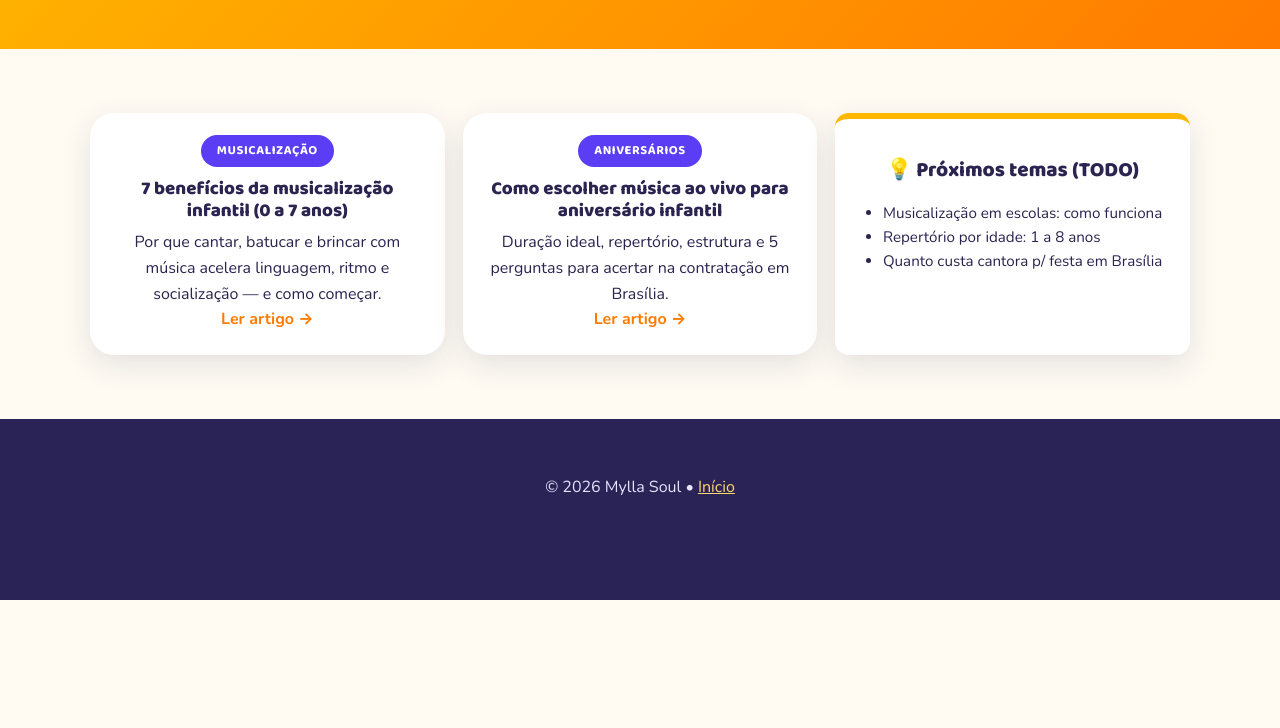
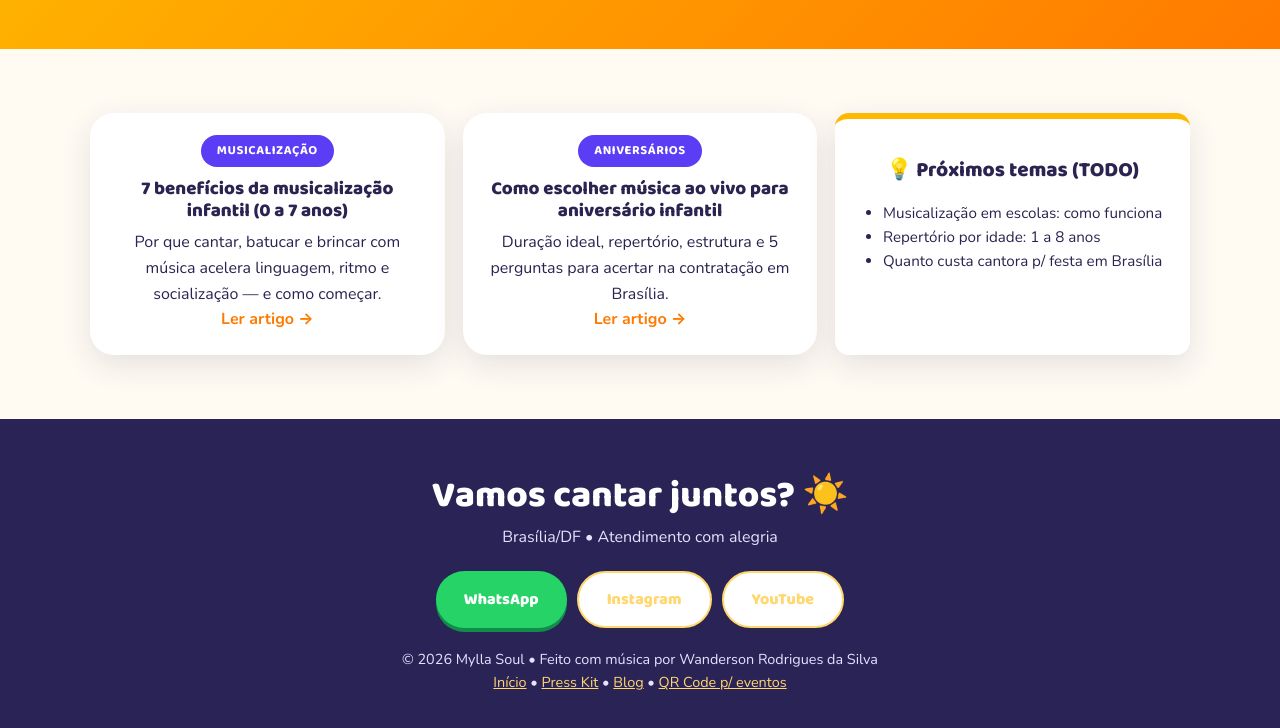
Before and after one commit to wangazzu/mylla-soul, a plain HTML site: page blog.html in a window 1280 px wide. Shown: the part 232-960 px from the top of the page. Before the commit the page ends 832 px from the top, so only its background shows below. Drawn offline with nearby package versions, Linux system fonts and the light colour scheme.

Commit message:
Padroniza rodape em todas as paginas

```diff
--- a/blog.html
+++ b/blog.html
@@ -24,6 +24,17 @@
 <a class="post-card" href="blog/como-escolher-musica-aniversario-infantil.html"><div><span class="badge">Aniversários</span><h3>Como escolher música ao vivo para aniversário infantil</h3><p>Duração ideal, repertório, estrutura e 5 perguntas para acertar na contratação em Brasília.</p><strong style="color:var(--laranja)">Ler artigo →</strong></div></a>
 <div class="card"><h3>💡 Próximos temas (TODO)</h3><ul><li>Musicalização em escolas: como funciona</li><li>Repertório por idade: 1 a 8 anos</li><li>Quanto custa cantora p/ festa em Brasília</li></ul></div>
 </div></section>
-<footer><div class="container"><p>© <span id="ano"></span> Mylla Soul • <a href="index.html">Início</a></p></div></footer>
+<footer id="contato">
+  <div class="container">
+    <h2 style="color:#fff">Vamos cantar juntos? ☀️</h2>
+    <p>Brasília/DF • Atendimento com alegria</p>
+    <p style="margin:20px 0;display:flex;gap:10px;justify-content:center;flex-wrap:wrap">
+      <a class="btn btn-wa" data-wa href="#">WhatsApp</a>
+      <a class="btn btn-outline" data-insta href="#" style="border-color:#ffd76e;color:#ffd76e">Instagram</a>
+      <a class="btn btn-outline" data-yt href="#" style="border-color:#ffd76e;color:#ffd76e">YouTube</a>
+    </p>
+    <p style="font-size:.9rem">© <span id="ano"></span> Mylla Soul • Feito com música por Wanderson Rodrigues da Silva<br><a href="index.html">Início</a> • <a href="press-kit.html">Press Kit</a> • <a href="blog.html">Blog</a> • <a href="qrcode.html">QR Code p/ eventos</a></p>
+  </div>
+</footer>
 <script src="js/config.js"></script><script src="js/main.js"></script>
 </body></html>
```
Also changed, not shown: blog/beneficios-musicalizacao-infantil.html (+12 -0 lines), blog/como-escolher-musica-aniversario-infantil.html (+12 -0 lines), press-kit.html (+12 -1 lines), qrcode.html (+13 -0 lines).
